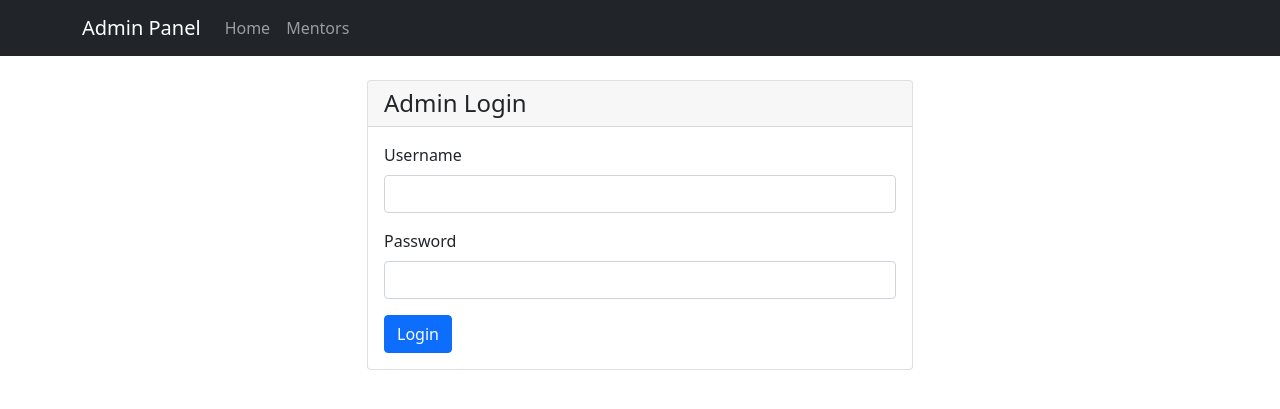
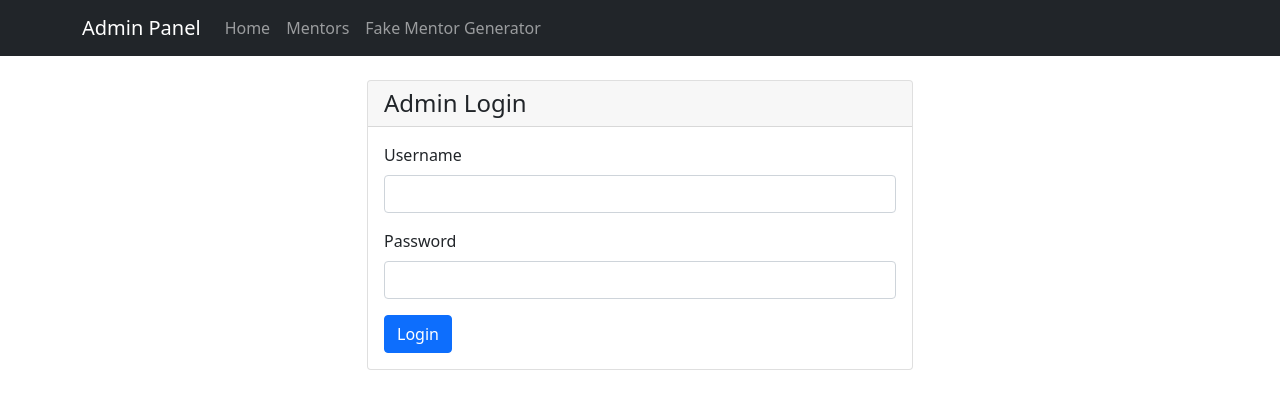
Before and after one commit to Trolann/teachers-coach-teachers, a Flask app: page /admin/ in a window 1280 px wide. Shown: the top 409 px of the page. Run offline with Flask 3, Linux system fonts and the light colour scheme; parts of the project's set-up code (start-up, migrations or seed data) failed here and were passed over.

Commit message:
feat: Add Fake Mentor Generator navigation link to admin base template

```diff
--- a/flask_app/admin/templates/base.html
+++ b/flask_app/admin/templates/base.html
@@ -24,6 +24,10 @@
                         <a class="nav-link {% if request.endpoint == 'admin.admin_dashboard.mentors' %}active{% endif %}"
                            href="{{ url_for('admin.admin_dashboard.mentors') }}">Mentors</a>
                     </li>
+                    <li class="nav-item">
+                        <a class="nav-link {% if request.endpoint == 'admin.admin_dashboard.fake_mentors' %}active{% endif %}"
+                           href="{{ url_for('admin.admin_dashboard.mentors') }}">Fake Mentor Generator</a>
+                    </li>
                 </ul>
             </div>
 
```
